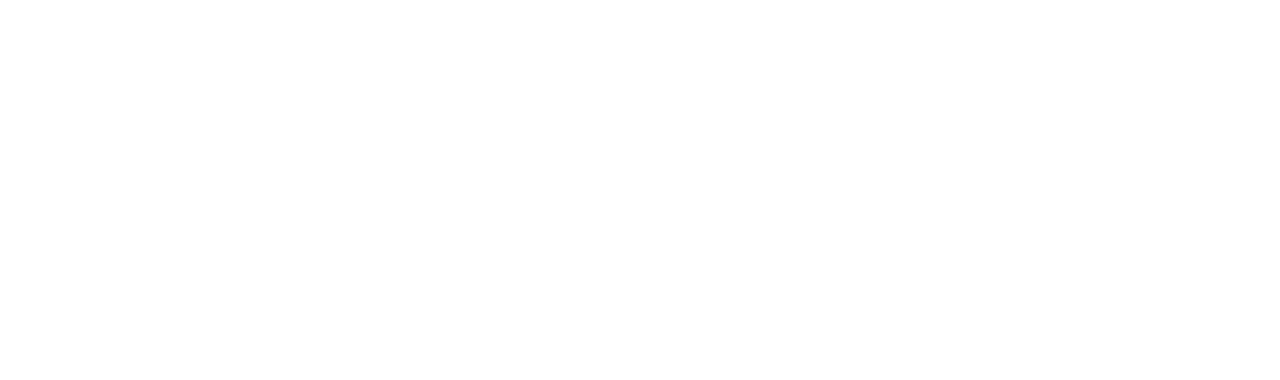
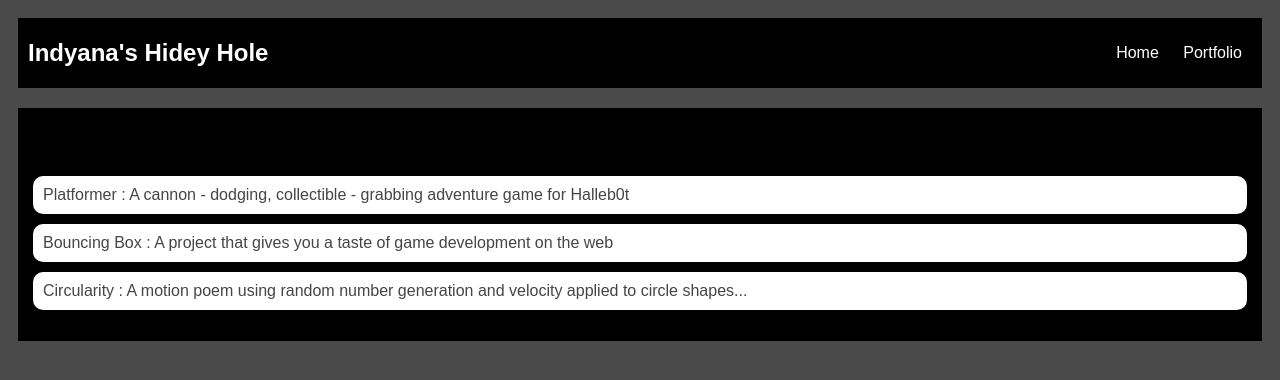
Before and after one commit to IndyanaMcDowell/IndyanaMcDowell.github.io, a plain HTML site: page portfolio.html in a window 1280 px wide. Drawn offline with Linux system fonts and the light colour scheme.

Commit message:
add portfolio.html file

```diff
--- a/portfolio.html
+++ b/portfolio.html
@@ -0,0 +1,34 @@
+<!DOCTYPE html>
+<html>
+  <head>
+    <title>Indyana's Website</title>
+    <link rel="stylesheet" href="style.css">
+  </head>
+
+  <body>
+    <nav>
+    <div id="all-contents"></div>
+         <h1>Indyana's Hidey Hole</h1>
+            <ul id="nav-ul">
+                <li class="nav-li">
+                    <a class="nav-a" href="index.html">Home</a>
+                </li>
+                <li class="nav-li">
+                    <a class="nav-a" href="portfolio.html">Portfolio</a>
+                </li>
+             </nav>
+             <main>
+                <div class="content">
+                    <h1>Portfolio</h1>
+                    <ul id="portfolio">
+                        <li><a href="projects/platformer/">Platformer : A cannon - dodging, collectible - grabbing adventure game for Halleb0t</a></li>
+                        <li><a href="projects/bouncing-box/">Bouncing Box : A project that gives you a taste of game development on the web </a></li>
+                        <li><a href="projects/circularity/">Circularity : A motion poem using random number generation and velocity applied to circle shapes...</a></li>
+
+                    </ul>
+
+
+    </div>
+   </main>
+  </body>
+</html>
--- a/style.css
+++ b/style.css
@@ -61,3 +61,28 @@ main {
 h2, h3 {
     margin: 0px;
 }
+         /* portfolio styles */
+         .content h1 {
+            color: black;
+        }
+
+        #portfolio {
+            list-style-type: none;
+            padding-left: 0;
+        }
+
+        #portfolio li {
+            background: #fff;
+            padding: 10px;
+            border-radius: 10px;
+            margin-bottom: 10px;
+        }
+
+        #portfolio li:hover {
+            background: #eee;
+        }
+
+        #portfolio a {
+            text-decoration: none;
+            color: #454545;
+        }
```
Also changed, not shown: index.html (+2 -2 lines).
